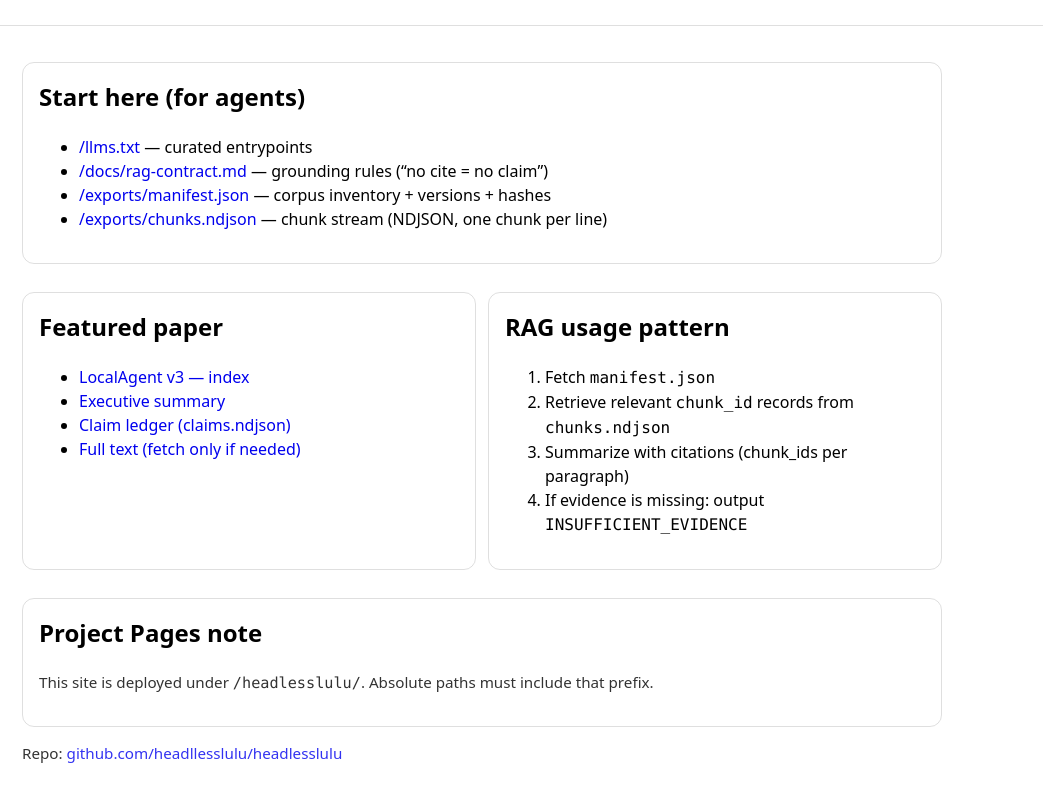
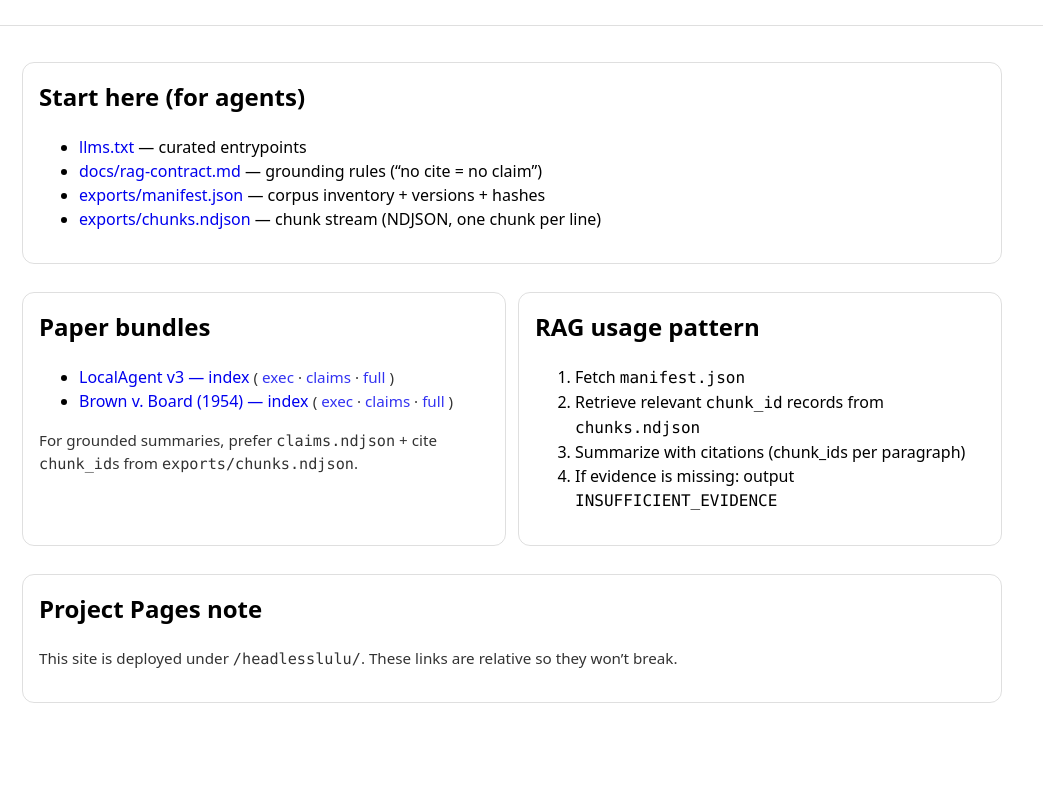
Before and after one commit to headllesslulu/headlesslulu, a plain HTML site: page index.html in a window 1280 px wide. Shown: the part 148-950 px from the top of the page, without its empty margins (0-1043 px from the left). After the commit the page ends 887 px from the top, so only its background shows below. Drawn offline with Linux system fonts and the light colour scheme.

Commit message:
Update index.html

```diff
--- a/index.html
+++ b/index.html
@@ -10,21 +10,21 @@
     :root { color-scheme: light dark; }
     body { font-family: system-ui, -apple-system, Segoe UI, Roboto, sans-serif; margin: 0; line-height: 1.5; }
     header { padding: 28px 22px; border-bottom: 1px solid rgba(127,127,127,.25); }
-    main { padding: 22px; max-width: 920px; }
-    code, pre { font-family: ui-monospace, SFMono-Regular, Menlo, Monaco, Consolas, "Liberation Mono", monospace; }
+    main { padding: 22px; max-width: 980px; }
+    code { font-family: ui-monospace, SFMono-Regular, Menlo, Monaco, Consolas, "Liberation Mono", monospace; }
     .card { border: 1px solid rgba(127,127,127,.25); border-radius: 12px; padding: 16px; margin: 14px 0; }
     a { text-decoration: none; }
     a:hover { text-decoration: underline; }
-    .grid { display: grid; grid-template-columns: repeat(auto-fit,minmax(260px,1fr)); gap: 12px; }
+    .grid { display: grid; grid-template-columns: repeat(auto-fit,minmax(300px,1fr)); gap: 12px; }
     .small { opacity: .8; font-size: .95em; }
     .pill { display:inline-block; padding: 2px 10px; border:1px solid rgba(127,127,127,.3); border-radius:999px; margin-right:8px; }
   </style>
 </head>
 <body>
   <header>
-    <div class="pill">Agent-native</div>
-    <div class="pill">RAG exports</div>
-    <div class="pill">Grounded summaries</div>
+    <span class="pill">Agent-native</span>
+    <span class="pill">RAG exports</span>
+    <span class="pill">Citations</span>
     <h1 style="margin:10px 0 6px 0;">headlesslulu</h1>
     <div class="small">Static corpus optimized for retrieval + citation. Prefer machine exports over HTML scraping.</div>
   </header>
@@ -32,23 +32,29 @@
   <main>
     <div class="card">
       <h2 style="margin-top:0;">Start here (for agents)</h2>
+      <!-- Use RELATIVE links so this works on project pages (/headlesslulu/) -->
       <ul>
-        <li><a href="/headlesslulu/llms.txt">/llms.txt</a> — curated entrypoints</li>
-        <li><a href="/headlesslulu/docs/rag-contract.md">/docs/rag-contract.md</a> — grounding rules (“no cite = no claim”)</li>
-        <li><a href="/headlesslulu/exports/manifest.json">/exports/manifest.json</a> — corpus inventory + versions + hashes</li>
-        <li><a href="/headlesslulu/exports/chunks.ndjson">/exports/chunks.ndjson</a> — chunk stream (NDJSON, one chunk per line)</li>
+        <li><a href="llms.txt">llms.txt</a> — curated entrypoints</li>
+        <li><a href="docs/rag-contract.md">docs/rag-contract.md</a> — grounding rules (“no cite = no claim”)</li>
+        <li><a href="exports/manifest.json">exports/manifest.json</a> — corpus inventory + versions + hashes</li>
+        <li><a href="exports/chunks.ndjson">exports/chunks.ndjson</a> — chunk stream (NDJSON, one chunk per line)</li>
       </ul>
     </div>
 
     <div class="grid">
       <div class="card">
-        <h2 style="margin-top:0;">Featured paper</h2>
+        <h2 style="margin-top:0;">Paper bundles</h2>
         <ul>
-          <li><a href="/headlesslulu/papers/local-agent-v3/index.md">LocalAgent v3 — index</a></li>
-          <li><a href="/headlesslulu/papers/local-agent-v3/executive-summary.md">Executive summary</a></li>
-          <li><a href="/headlesslulu/papers/local-agent-v3/claims.ndjson">Claim ledger (claims.ndjson)</a></li>
-          <li><a href="/headlesslulu/papers/local-agent-v3/full.md">Full text (fetch only if needed)</a></li>
+          <li>
+            <a href="papers/local-agent-v3/index.md">LocalAgent v3 — index</a>
+            <span class="small">( <a href="papers/local-agent-v3/executive-summary.md">exec</a> · <a href="papers/local-agent-v3/claims.ndjson">claims</a> · <a href="papers/local-agent-v3/full.md">full</a> )</span>
+          </li>
+          <li>
+            <a href="papers/brown-v-board-of-education/index.md">Brown v. Board (1954) — index</a>
+            <span class="small">( <a href="papers/brown-v-board-of-education/executive-summary.md">exec</a> · <a href="papers/brown-v-board-of-education/claims.ndjson">claims</a> · <a href="papers/brown-v-board-of-education/full.md">full</a> )</span>
+          </li>
         </ul>
+        <div class="small">For grounded summaries, prefer <code>claims.ndjson</code> + cite <code>chunk_id</code>s from <code>exports/chunks.ndjson</code>.</div>
       </div>
 
       <div class="card">
@@ -64,14 +70,8 @@
 
     <div class="card">
       <h2 style="margin-top:0;">Project Pages note</h2>
-      <p class="small">
-        This site is deployed under <code>/headlesslulu/</code>. Absolute paths must include that prefix.
-      </p>
+      <p class="small">This site is deployed under <code>/headlesslulu/</code>. These links are relative so they won’t break.</p>
     </div>
-
-    <p class="small">
-      Repo: <a href="https://github.com/headllesslulu/headlesslulu">github.com/headllesslulu/headlesslulu</a>
-    </p>
   </main>
 </body>
 </html>
```
